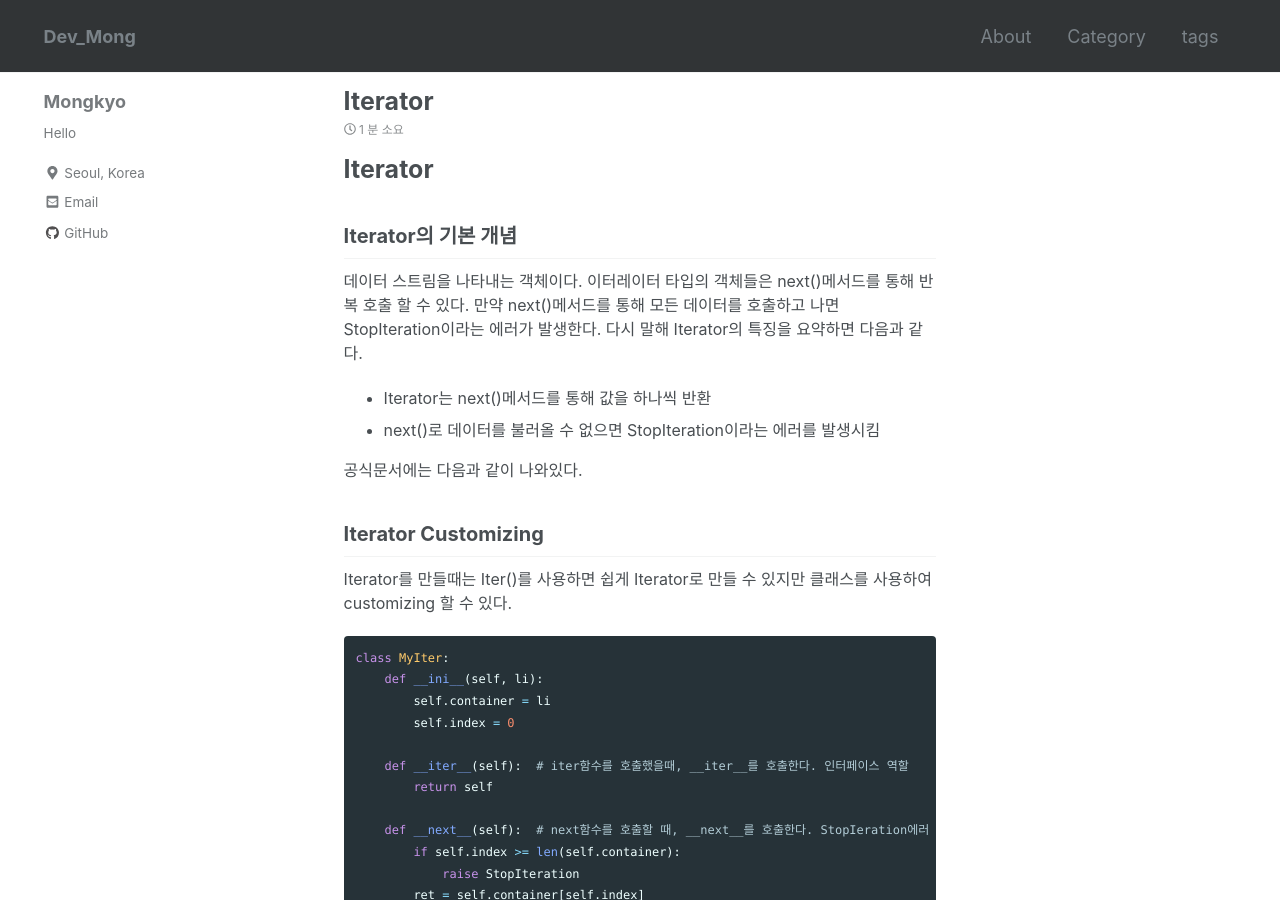
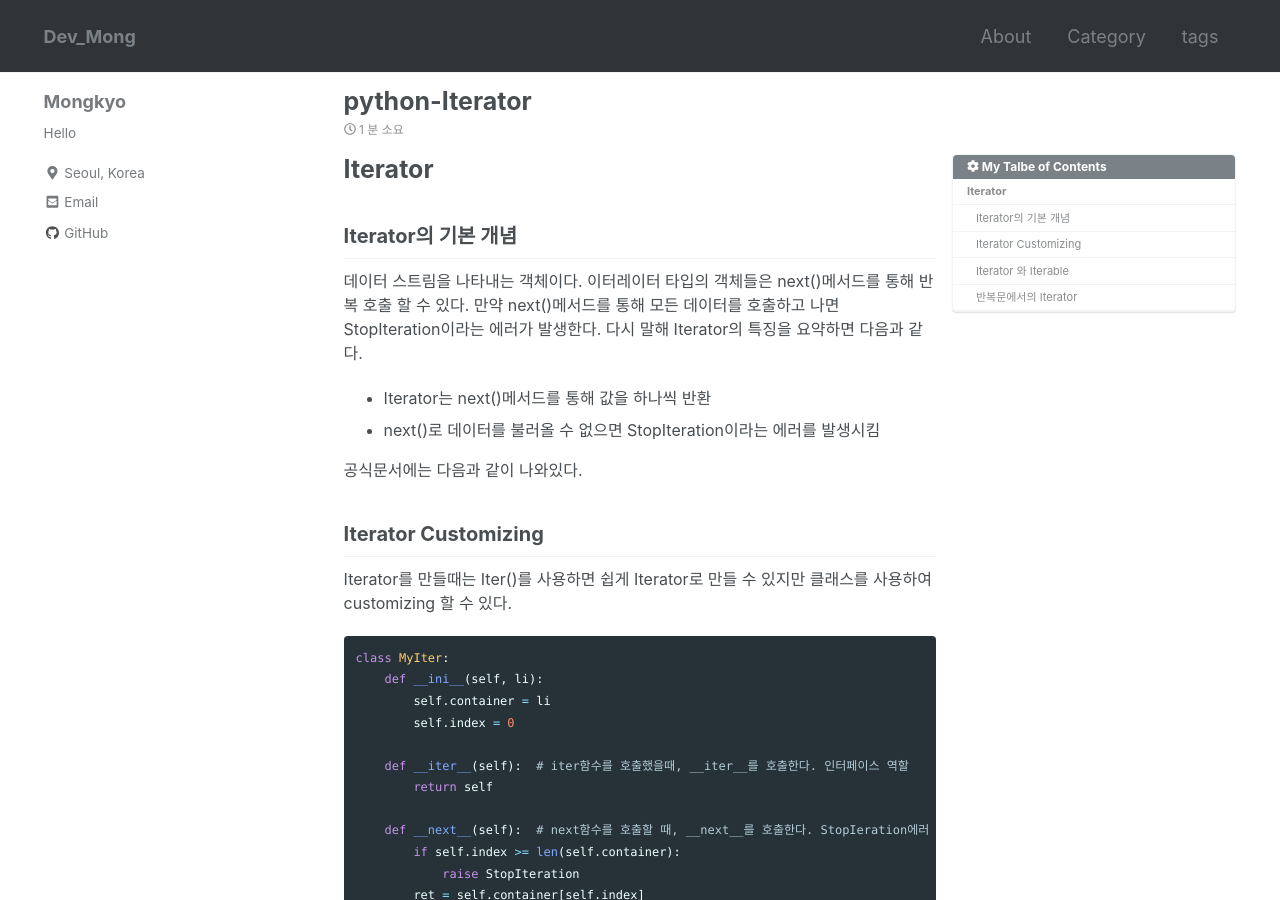
Before and after one commit to mongkyo/mongkyo.github.io, a Jekyll site: the page built from _posts/2019-03-28-Iterator.md, in a window 1280 px wide and 900 px high. Built offline with Jekyll 4.4.1, drawn with Linux system fonts in a browser that asks for light colours; nearby versions of some CDN libraries; some of the changed text lies outside the part shown.

Commit message:
[modified] Iterator.md

```diff
--- a/_posts/2019-03-28-Iterator.md
+++ b/_posts/2019-03-28-Iterator.md
@@ -1,3 +1,21 @@
+---
+title: "python-Iterator"
+categories:
+  - python
+tags:
+    - python
+    - Iterator
+author_profile: true
+
+toc: true
+toc_label: "My Talbe of Contents"
+toc_icon: "cog"
+toc_sticky: true
+
+last_modified_at:
+comments: true
+---
+
 # Iterator
 
 ## Iterator의 기본 개념
```
